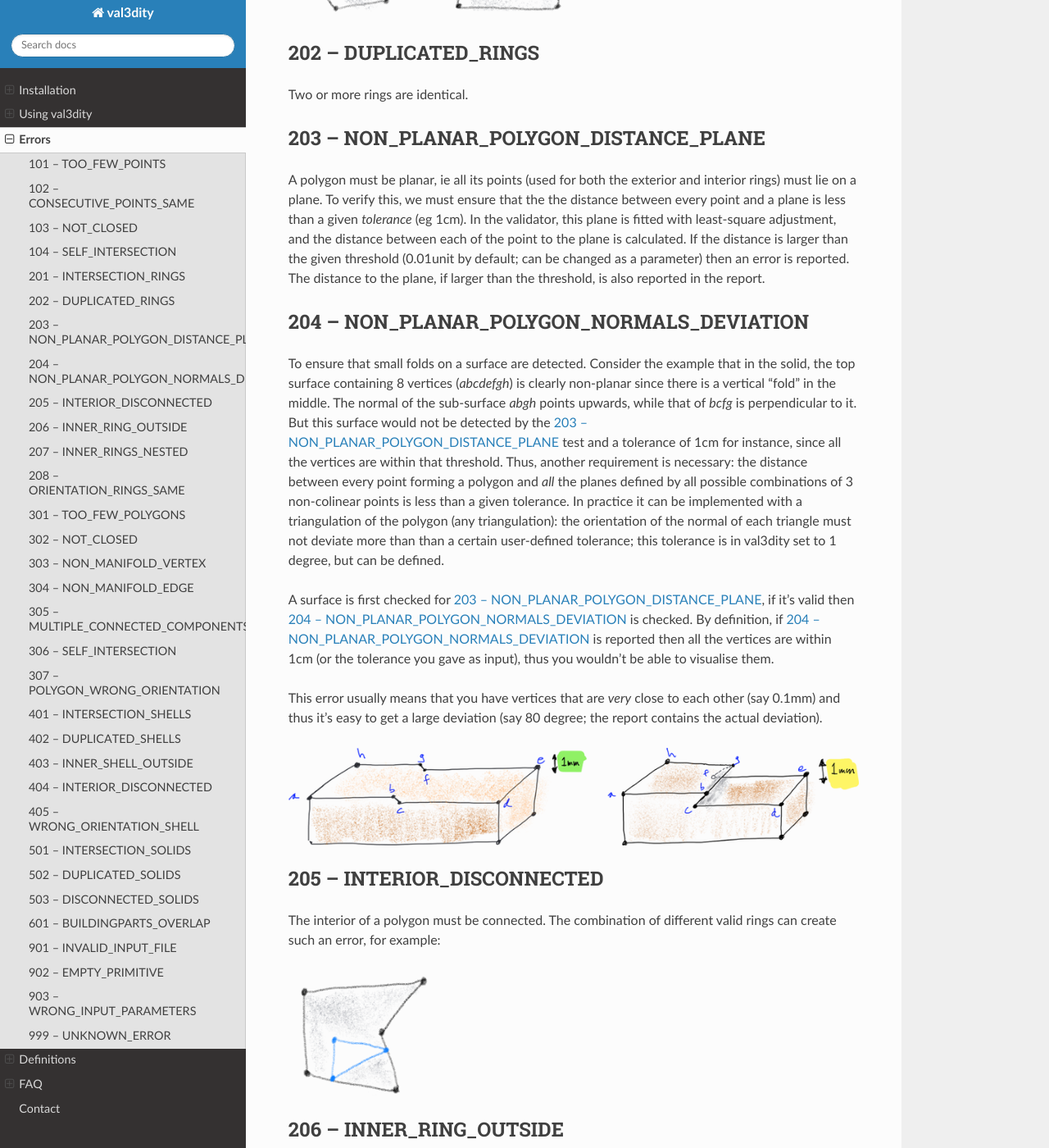
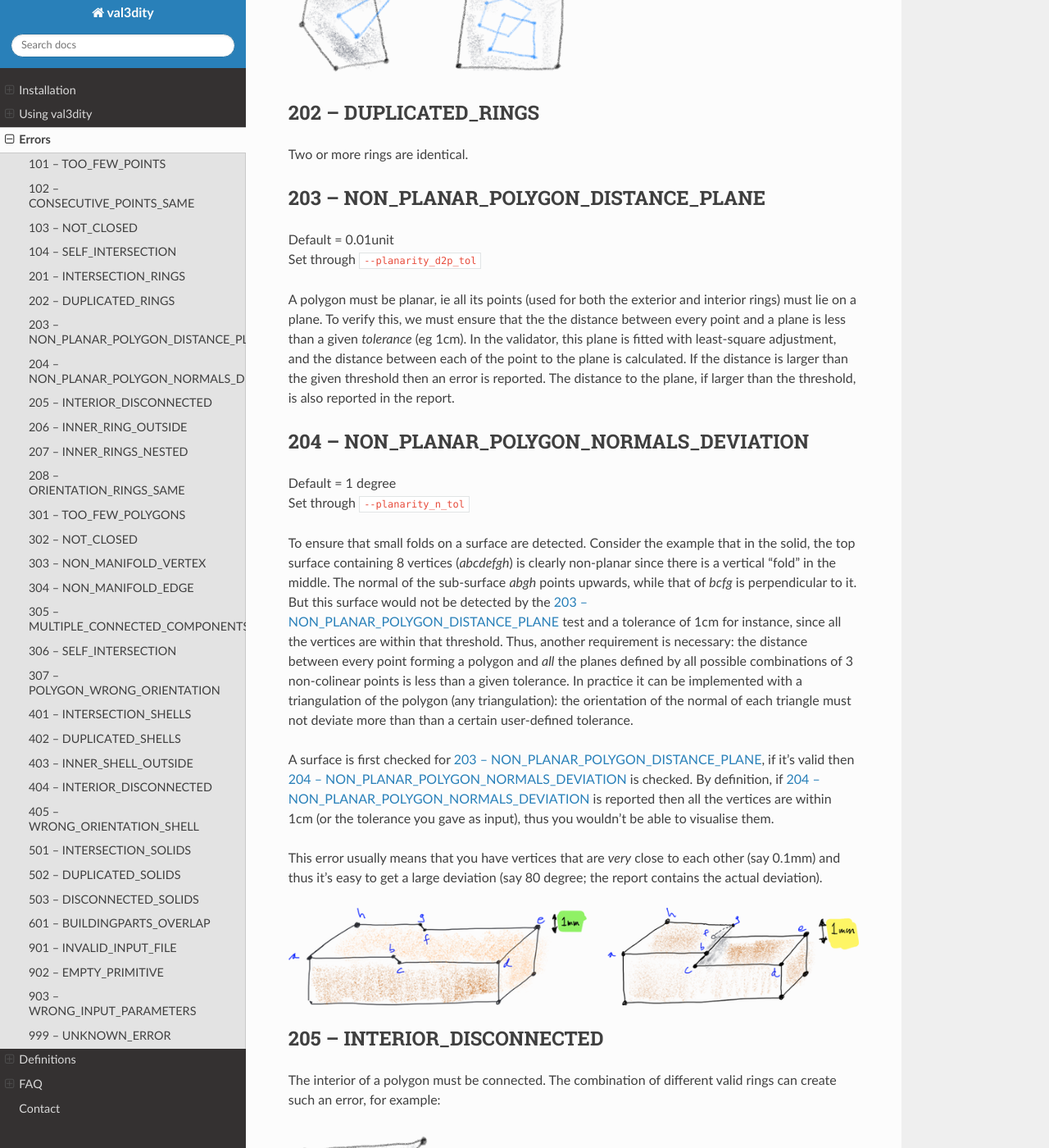
Before and after one commit to tudelft3d/val3dity, a Sphinx documentation site: the page built from docs/errors.rst, in a window 1280 px wide and 1400 px high, scrolled down 3640 px. Shown: the whole window at 82% size. Built offline with Sphinx 7.4.7 and the Read the Docs theme 2.0.0, drawn with Linux system fonts in a browser that asks for light colours; some of the changed text lies outside the part shown.

Commit message:
Add default values to error description
Closes #56

```diff
--- a/docs/errors.rst
+++ b/docs/errors.rst
@@ -47,9 +47,12 @@ This ring is for instance invalid:
 
 103 -- NOT_CLOSED
 -----------------
+|  Default: 0.001unit
+|  Set through ``--snap_tol``
+
 *This applies only to GML rings, in CityJSON/OBJ/OFF it is ignored.*
 The first and last points have to be identical (at the same location).
-This is verified after the points have been merged with the :ref:`snap_tol` option (default is 0.001unit).
+This is verified after the points have been merged with the :ref:`snap_tol` option.
 
 This ring is for instance invalid:
 
@@ -101,21 +104,27 @@ Two or more rings are identical.
 
 203 -- NON_PLANAR_POLYGON_DISTANCE_PLANE
 ----------------------------------------
+|  Default = 0.01unit
+|  Set through ``--planarity_d2p_tol``
+
 A polygon must be planar, ie all its points (used for both the exterior and interior rings) must lie on a plane.
 To verify this, we must ensure that the the distance between every point and a plane is less than a given *tolerance* (eg 1cm).
 In the validator, this plane is fitted with least-square adjustment, and the distance between each of the point to the plane is calculated.
-If the distance is larger than the given threshold (0.01unit by default; can be changed as a parameter) then an error is reported.
+If the distance is larger than the given threshold then an error is reported.
 The distance to the plane, if larger than the threshold, is also reported in the report.
 
 .. _error_204:
 
 204 -- NON_PLANAR_POLYGON_NORMALS_DEVIATION
 -------------------------------------------
+|  Default = 1 degree
+|  Set through ``--planarity_n_tol``
+
 To ensure that small folds on a surface are detected. Consider the example that in the solid, the top surface containing 8 vertices (*abcdefgh*) is clearly non-planar since there is a vertical "fold" in the middle.
 The normal of the sub-surface *abgh* points upwards, while that of *bcfg* is perpendicular to it.
 But this surface would not be detected by the :ref:`error_203` test and a tolerance of 1cm for instance, since all the vertices are within that threshold.
 Thus, another requirement is necessary: the distance between every point forming a polygon and *all* the planes defined by all possible combinations of 3 non-colinear points is less than a given tolerance.
-In practice it can be implemented with a triangulation of the polygon (any triangulation): the orientation of the normal of each triangle must not deviate more than than a certain user-defined tolerance; this tolerance is in val3dity set to 1 degree, but can be defined.
+In practice it can be implemented with a triangulation of the polygon (any triangulation): the orientation of the normal of each triangle must not deviate more than than a certain user-defined tolerance.
 
 A surface is first checked for :ref:`error_203`, if it’s valid then :ref:`error_204` is checked.
 By definition, if :ref:`error_204` is reported then all the vertices are within 1cm (or the tolerance you gave as input), thus you wouldn’t be able to visualise them.
```
